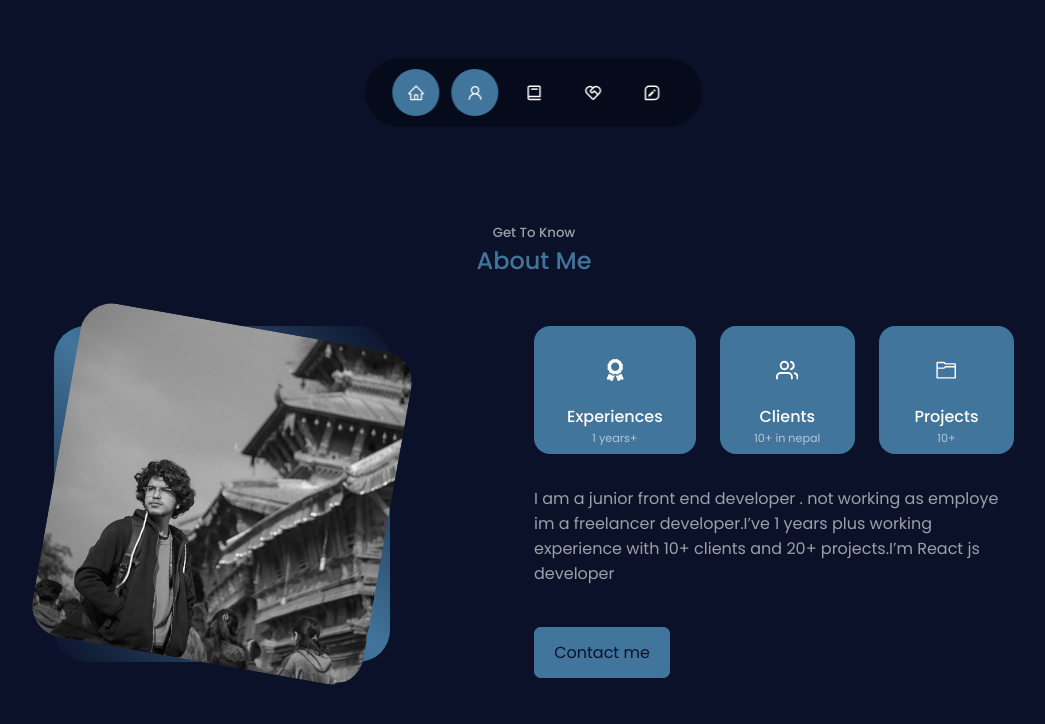
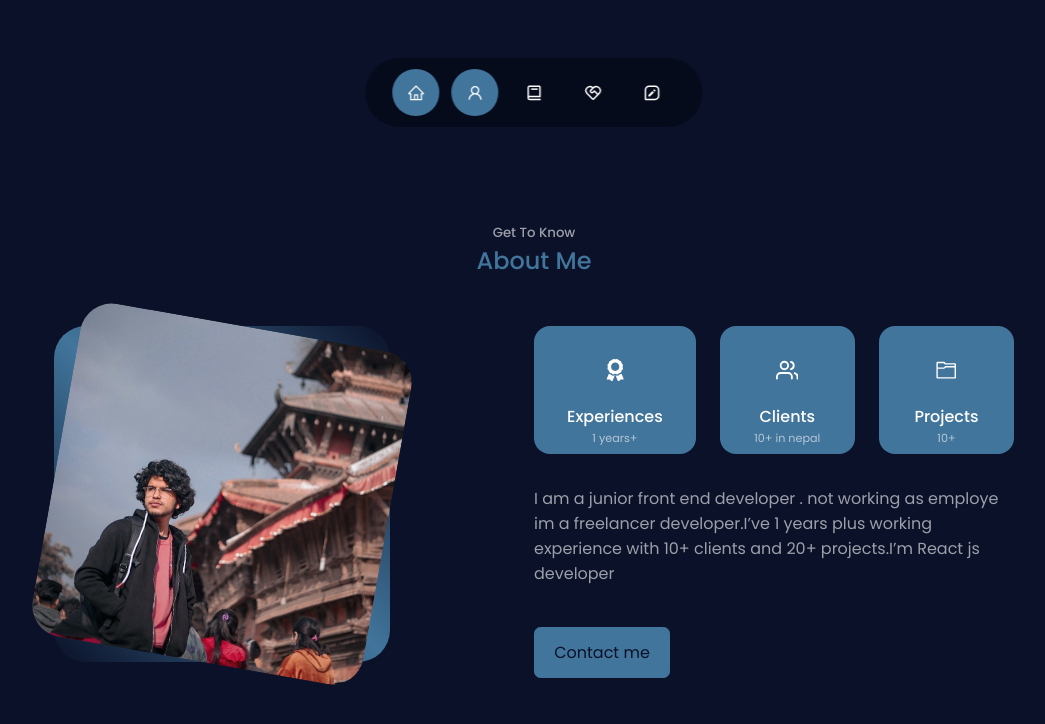
Before and after one commit to niguns7/my-port, a React (Create React App) app: page / in a window 1280 px wide. Shown: the part 641-1365 px from the top of the page, without its empty margins (106-1151 px from the left). Built offline with nearby package versions, Linux system fonts and the light colour scheme.

Commit message:
filter removed

```diff
--- a/src/Components/Containers/About/About.css
+++ b/src/Components/Containers/About/About.css
@@ -23,7 +23,6 @@
     overflow: hidden;
     transform: rotate(10deg);
     transition: var(--transition);
-    filter: grayscale(100%);
 }
 .about_me-image:hover {
     transform: rotate(0);
```
